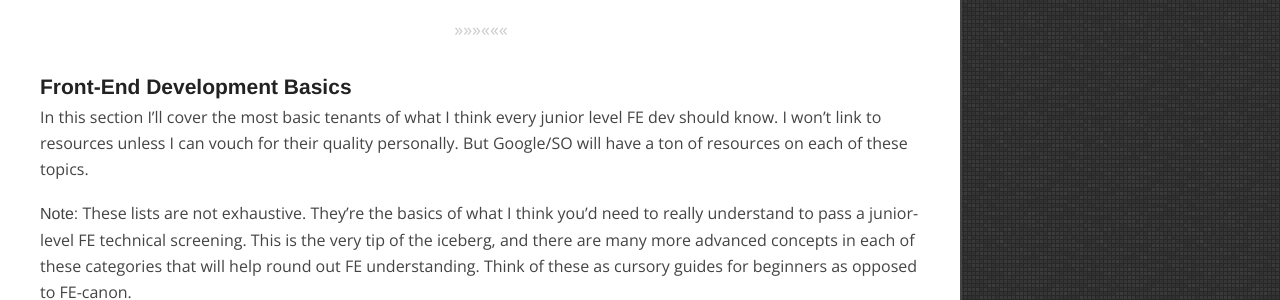
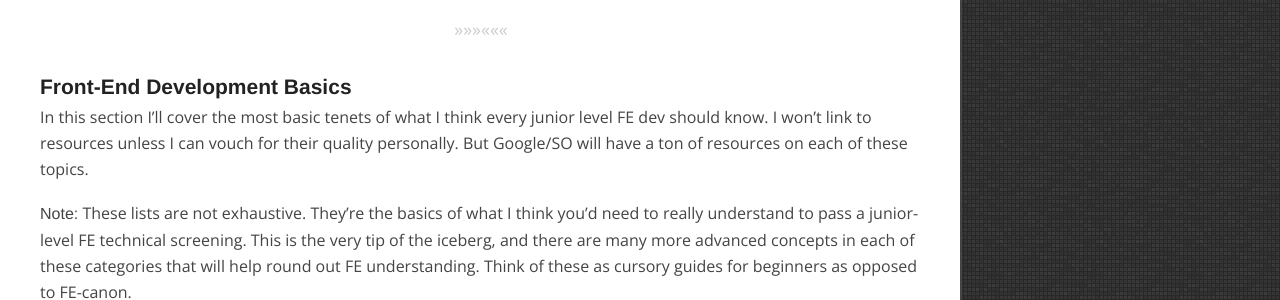
Before and after one commit to danielna/danielna.github.com, a Jekyll site: the page built from _posts/2013-06-26-getting-a-job-as-a-front-end-web-developer.md, in a window 1280 px wide and 900 px high, scrolled down 2262 px. Shown: the part 154-454 px from the top of the window. Built offline with Jekyll 4.4.1, drawn with Linux system fonts in a browser that asks for light colours; nearby versions of some CDN libraries; library files that are not in the unit come from our copies; Markdown is read by kramdown in place of the engine named in the settings.

Commit message:
tenants != tenets

```diff
--- a/_posts/2013-06-26-getting-a-job-as-a-front-end-web-developer.md
+++ b/_posts/2013-06-26-getting-a-job-as-a-front-end-web-developer.md
@@ -81,7 +81,7 @@ The best way to learn a new concept is to create your own small project using th
 
 <h2>Front-End Development Basics</h2>
 
-In this section I'll cover the most basic tenants of what I think every junior level FE dev should know.  I won't link to resources unless I can vouch for their quality personally.  But Google/SO will have a ton of resources on each of these topics.
+In this section I'll cover the most basic tenets of what I think every junior level FE dev should know.  I won't link to resources unless I can vouch for their quality personally.  But Google/SO will have a ton of resources on each of these topics.
 
 <strong>Note:</strong> These lists are not exhaustive.  They're the basics of what I think you'd need to really understand to pass a junior-level FE technical screening. This is the very tip of the iceberg, and there are many more advanced concepts in each of these categories that will help round out FE understanding.  Think of these as cursory guides for beginners as opposed to FE-canon.
 
```
Also changed, not shown: other parts of _posts/2013-06-26-getting-a-job-as-a-front-end-web-developer.md (+1 -1 lines).
